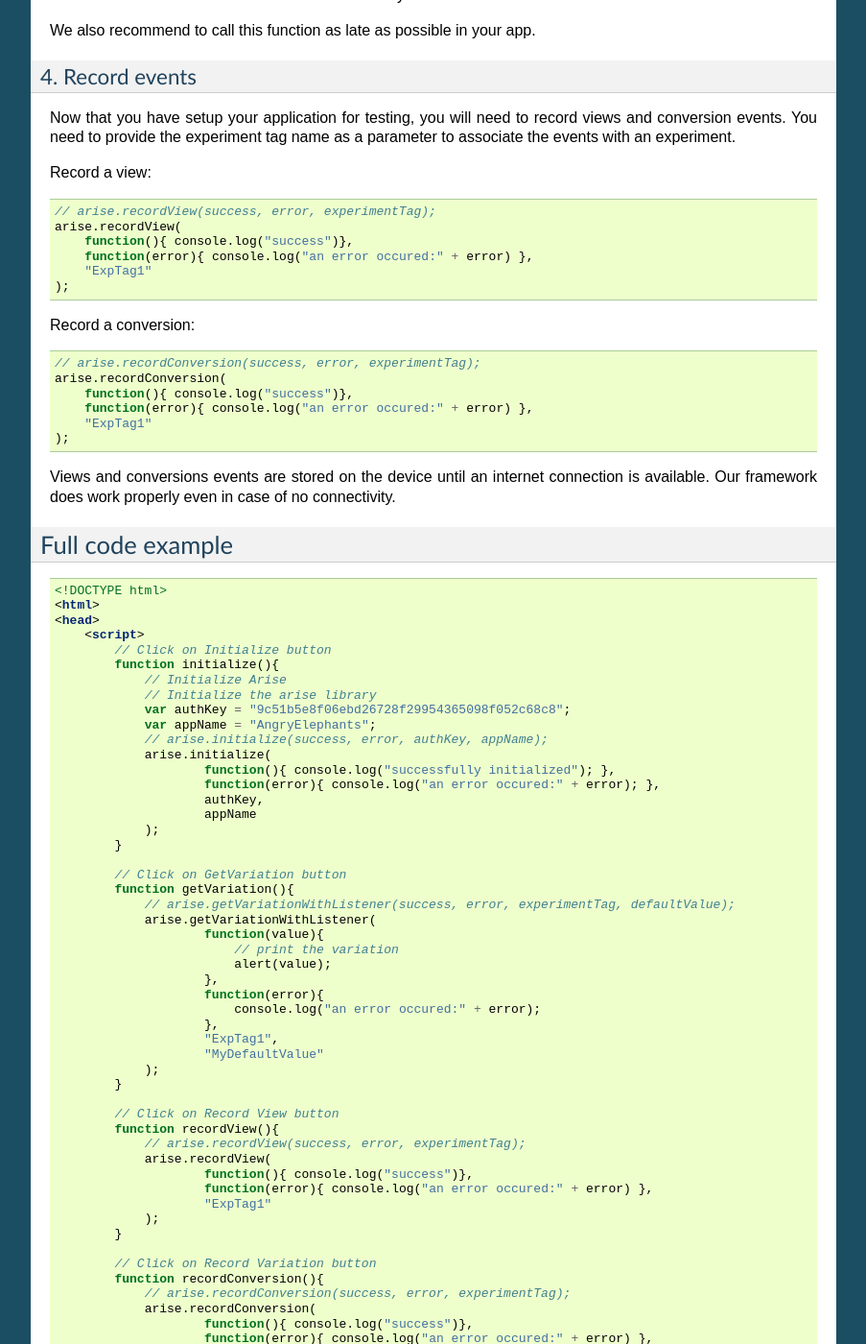
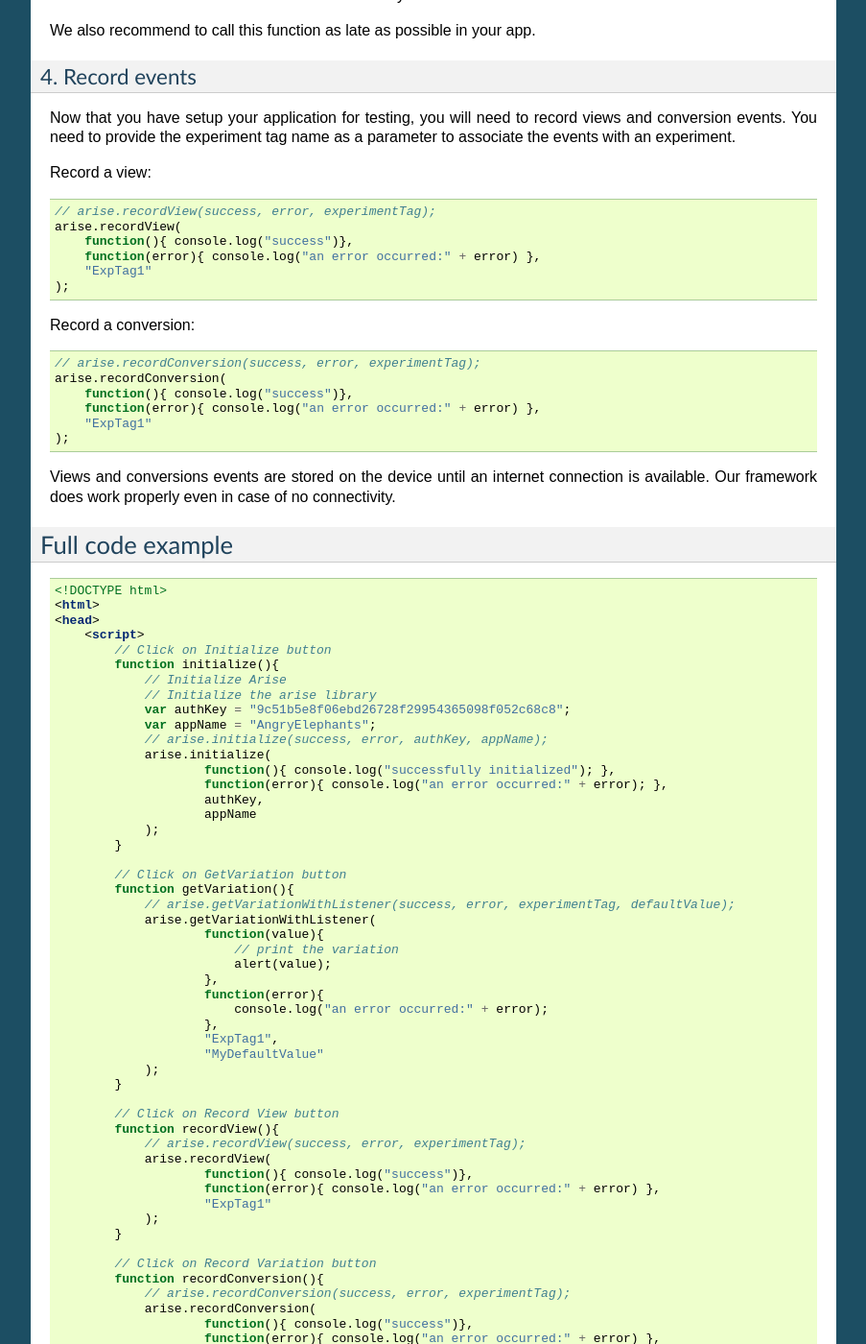
Before and after one commit to smart-mobile-software/arisedocs, a Sphinx documentation site: the page built from docs/source/phonegap.rst, in a window 1280 px wide and 1400 px high, scrolled down 1135 px. Shown: the whole window at 96% size, without its empty margins (198-1101 px from the left). Built offline with Sphinx 7.4.7, drawn with Linux system fonts in a browser that asks for light colours; some of the changed text lies outside the part shown.

Commit message:
occured replaced by occurred

```diff
--- a/docs/source/phonegap.rst
+++ b/docs/source/phonegap.rst
@@ -34,7 +34,7 @@ You need to initialize the framework in the deviceReady function of your applica
     // arise.initialize(success, error, authKey, appName);
     arise.initialize(
         function(){ console.log("successfully initialized"); },
-        function(error){ console.log("an error occured:" + error); },
+        function(error){ console.log("an error occurred:" + error); },
         authKey,
         appName
     );
@@ -56,7 +56,7 @@ You have also to set a default value in case of no connection to the server. "Bu
             console.log(value);
         },
         function(error){
-            console.log("an error occured:" + error);
+            console.log("an error occurred:" + error);
         },
         "ExpTag1",
         "MyDefaultValue"
@@ -78,7 +78,7 @@ Record a view:
 	// arise.recordView(success, error, experimentTag);
 	arise.recordView(
 	    function(){ console.log("success")},
-	    function(error){ console.log("an error occured:" + error) },
+	    function(error){ console.log("an error occurred:" + error) },
 	    "ExpTag1"
 	);
 
@@ -89,7 +89,7 @@ Record a conversion:
     // arise.recordConversion(success, error, experimentTag);
     arise.recordConversion(
         function(){ console.log("success")},
-        function(error){ console.log("an error occured:" + error) },
+        function(error){ console.log("an error occurred:" + error) },
         "ExpTag1"
     );
 
@@ -113,7 +113,7 @@ Full code example
                 // arise.initialize(success, error, authKey, appName);
                 arise.initialize(
                         function(){ console.log("successfully initialized"); },
-                        function(error){ console.log("an error occured:" + error); },
+                        function(error){ console.log("an error occurred:" + error); },
                         authKey,
                         appName
                 );
@@ -128,7 +128,7 @@ Full code example
                             alert(value);
                         },
                         function(error){
-                            console.log("an error occured:" + error);
+                            console.log("an error occurred:" + error);
                         },
                         "ExpTag1",
                         "MyDefaultValue"
@@ -140,7 +140,7 @@ Full code example
                 // arise.recordView(success, error, experimentTag);
                 arise.recordView(
                         function(){ console.log("success")},
-                        function(error){ console.log("an error occured:" + error) },
+                        function(error){ console.log("an error occurred:" + error) },
                         "ExpTag1"
                 );
             }
@@ -150,7 +150,7 @@ Full code example
                 // arise.recordConversion(success, error, experimentTag);
                 arise.recordConversion(
                         function(){ console.log("success")},
-                        function(error){ console.log("an error occured:" + error) },
+                        function(error){ console.log("an error occurred:" + error) },
                         "ExpTag1"
                 );
             }
```
